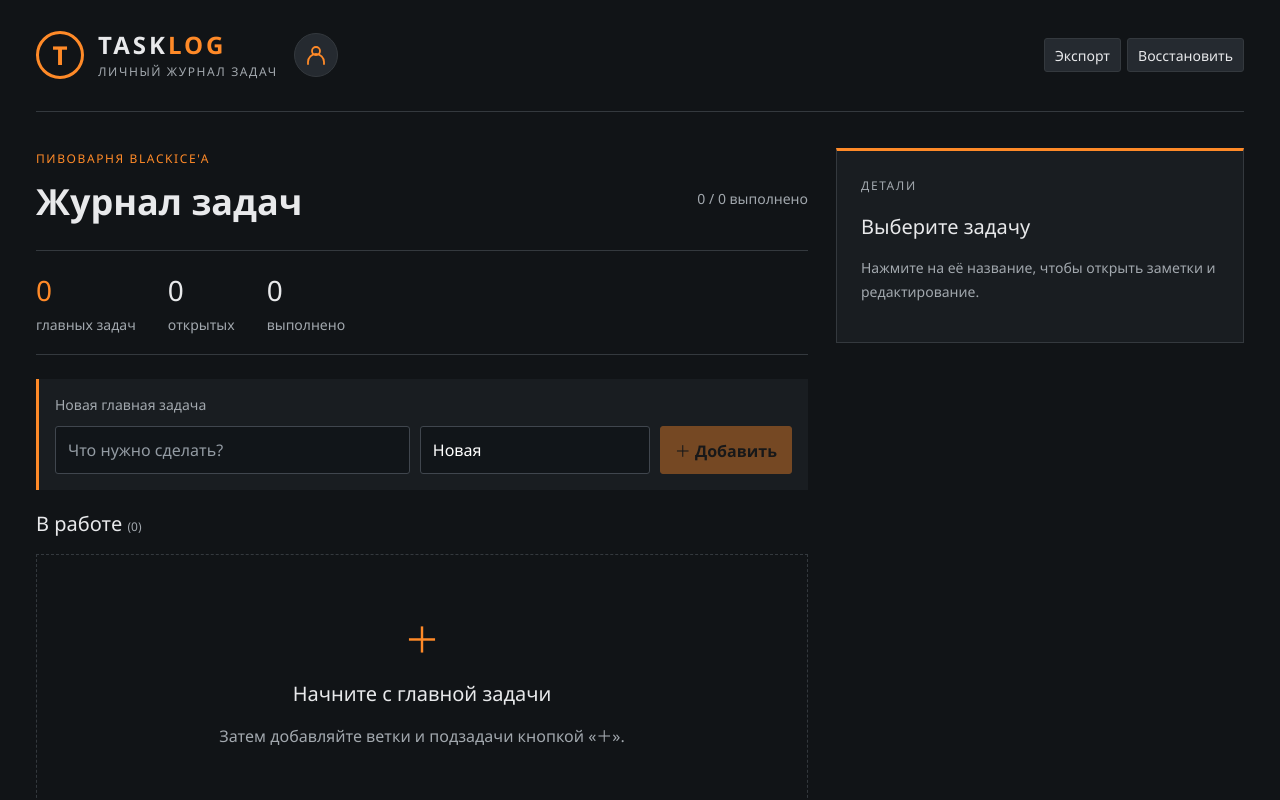
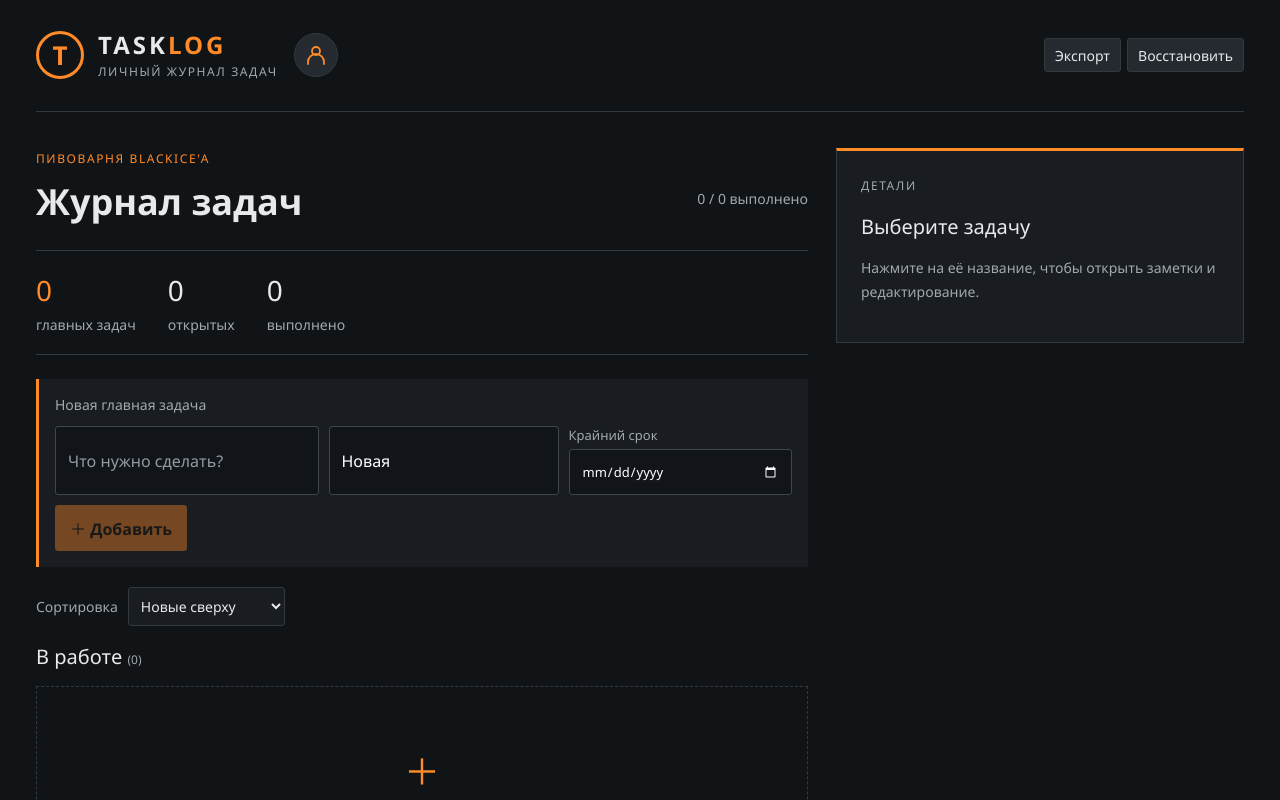
Before and after one commit to 7PurpleIce/task-log, a React (Vite) app: page / in a window 1280 px wide. Shown: the top 800 px of the page. Built offline with nearby package versions, Linux system fonts and the light colour scheme.

Commit message:
Add task deadlines, countdowns, sorting and overdue warnings; expose nickname editing

```diff
--- a/src/App.jsx
+++ b/src/App.jsx
@@ -33,6 +33,7 @@ function Workspace({ session, recovery, onRecovered }) {
   const [selectedId, setSelectedId] = useState(null);
   const [newTitle, setNewTitle] = useState("");
   const [newStatus, setNewStatus] = useState(DEFAULT_TASK_STATUS);
+  const [newDueDate, setNewDueDate] = useState("");
   const [parentId, setParentId] = useState(null);
   const [notice, setNotice] = useState("");
   const migrationPreferenceKey = "task-log:hide-local-notice:" + (session?.user.id || "local");
@@ -67,11 +68,12 @@ function Workspace({ session, recovery, onRecovered }) {
     event.preventDefault();
     if (!newTitle.trim() || blocked) return;
 
-    const id = await add(newTitle, parentId, newStatus);
+    const id = await add(newTitle, parentId, newStatus, newDueDate);
 
     if (id) {
       setNewTitle("");
       setNewStatus(DEFAULT_TASK_STATUS);
+      setNewDueDate("");
       setSelectedId(id);
     }
   }
@@ -217,6 +219,11 @@ function Workspace({ session, recovery, onRecovered }) {
                 onChange={event => setNewStatus(event.target.value)}
                 disabled={blocked}
               />
+              <label className="composer-deadline">Крайний срок
+                <input type="date" min="1000-01-01" max="9999-12-31"
+                  value={newDueDate} disabled={blocked}
+                  onChange={event => setNewDueDate(event.target.value)} />
+              </label>
               <button
                 type="submit"
                 className="primary"
--- a/src/components/TaskEditor.jsx
+++ b/src/components/TaskEditor.jsx
@@ -9,19 +9,21 @@ export default function TaskEditor({
   const [title, setTitle] = useState(task.title);
   const [notes, setNotes] = useState(task.notes);
   const [status, setStatus] = useState(getTaskStatus(task));
+  const [dueDate, setDueDate] = useState(task.dueDate || "");
   const [saved, setSaved] = useState(false);
   const [pending, setPending] = useState(false);
   const [dirty, setDirty] = useState(false);
-  const [baseline, setBaseline] = useState({ title: task.title, notes: task.notes, status: getTaskStatus(task) });
+  const [baseline, setBaseline] = useState({ title: task.title, notes: task.notes, status: getTaskStatus(task), dueDate: task.dueDate || null });
   useEffect(() => {
     if (!dirty) {
       setTitle(task.title);
       setNotes(task.notes);
       setStatus(getTaskStatus(task));
-      setBaseline({ title: task.title, notes: task.notes, status: getTaskStatus(task) });
+      setDueDate(task.dueDate || "");
+      setBaseline({ title: task.title, notes: task.notes, status: getTaskStatus(task), dueDate: task.dueDate || null });
     }
-  }, [task.title, task.notes, task.status, dirty]);
-  const remoteChanged = baseline.title !== task.title || baseline.notes !== task.notes || baseline.status !== getTaskStatus(task);
+  }, [task.title, task.notes, task.status, task.dueDate, dirty]);
+  const remoteChanged = baseline.title !== task.title || baseline.notes !== task.notes || baseline.status !== getTaskStatus(task) || baseline.dueDate !== (task.dueDate || null);
   const branch = branchIds(tasks, task.id);
 
   const descendants = tasks.filter(item =>
@@ -34,10 +36,10 @@ export default function TaskEditor({
     if (!title.trim() || pending || disabled) return;
     setPending(true);
     try {
-      const ok = await onUpdate(task.id, { title: title.trim(), notes, status: normalizeTaskStatus(status) }, baseline);
+      const ok = await onUpdate(task.id, { title: title.trim(), notes, status: normalizeTaskStatus(status), dueDate: dueDate || null }, baseline);
       setSaved(Boolean(ok));
       if (ok) {
-        setBaseline({ title: title.trim(), notes, status: normalizeTaskStatus(status) });
+        setBaseline({ title: title.trim(), notes, status: normalizeTaskStatus(status), dueDate: dueDate || null });
         setDirty(false);
       }
     } finally { setPending(false); }
@@ -81,6 +83,14 @@ export default function TaskEditor({
             setDirty(true);
           }}
         />
+
+        <label htmlFor="task-due-date">Крайний срок</label>
+        <input id="task-due-date" type="date" min="1000-01-01" max="9999-12-31"
+          value={dueDate} disabled={pending}
+          onChange={event => { setDueDate(event.target.value); setSaved(false); setDirty(true); }} />
+        {dueDate && <button type="button" disabled={pending}
+          onClick={() => { setDueDate(""); setSaved(false); setDirty(true); }}>Убрать срок</button>}
+        <p className="hint">До конца выбранного дня по времени вашего устройства.</p>
 
         <label htmlFor="task-notes">Заметки</label>
         <textarea
--- a/src/components/TaskSections.jsx
+++ b/src/components/TaskSections.jsx
@@ -1,14 +1,30 @@
-import React from "react";
+import React, { useEffect, useState } from "react";
 import TaskTree from "./TaskTree";
 import { tasksByStatus } from "../useTasks";
 
 export default function TaskSections({ tasks, onClearCompleted, ...treeProps }) {
+  const [sortOrder, setSortOrder] = useState("default");
+  const [now, setNow] = useState(() => new Date());
+  useEffect(() => {
+    const tick = () => setNow(new Date());
+    const timer = setInterval(tick, 30000);
+    window.addEventListener("focus", tick);
+    document.addEventListener("visibilitychange", tick);
+    return () => { clearInterval(timer); window.removeEventListener("focus", tick); document.removeEventListener("visibilitychange", tick); };
+  }, []);
   const active = tasksByStatus(tasks, false);
   const completed = tasksByStatus(tasks, true);
   return <>
+    <label className="deadline-sort">Сортировка
+      <select value={sortOrder} onChange={event => setSortOrder(event.target.value)}>
+        <option value="default">Новые сверху</option>
+        <option value="asc">Ближайший срок</option>
+        <option value="desc">Дальний срок</option>
+      </select>
+    </label>
     <section aria-labelledby="active-tasks-heading">
       <h2 id="active-tasks-heading">В работе <span className="count">({active.length})</span></h2>
-      <TaskTree {...treeProps} tasks={active}
+      <TaskTree {...treeProps} sortOrder={sortOrder} now={now} tasks={active}
         emptyTitle={tasks.length ? "Все задачи выполнены" : "Начните с главной задачи"}
         emptyDescription={tasks.length ? "Завершённые задачи находятся в разделе ниже." : "Затем добавляйте ветки и подзадачи кнопкой «＋»."} />
     </section>
@@ -29,7 +45,7 @@ export default function TaskSections({ tasks, onClearCompleted, ...treeProps })
           </svg>
         </button>
       </div>
-      <TaskTree {...treeProps} tasks={completed}
+      <TaskTree {...treeProps} sortOrder={sortOrder} now={now} tasks={completed}
         emptyTitle="Выполненных задач пока нет"
         emptyDescription="Отметьте задачу галочкой, и она появится здесь." />
     </section>
--- a/src/components/TaskTree.jsx
+++ b/src/components/TaskTree.jsx
@@ -1,9 +1,10 @@
+import { deadlineInfo, compareDeadlines } from "../deadlines";
 import { pinnedBranchIds } from "../useTasks";
 import { getTaskStatus } from "../taskStatuses";
 import React from "react";
 
 export default function TaskTree({
-  tasks, selectedId, onSelect, onUpdate, onAdd, disabled,
+  tasks, selectedId, onSelect, onUpdate, onAdd, disabled, sortOrder = "default", now = new Date(),
   emptyTitle = "Начните с главной задачи",
   emptyDescription = "Затем добавляйте ветки и подзадачи кнопкой «＋»."
 }) {
@@ -16,7 +17,7 @@ export default function TaskTree({
 
   const promoted = pinnedBranchIds(tasks);
   for (const siblings of children.values()) {
-    siblings.sort((a, b) => Number(promoted.has(b.id)) - Number(promoted.has(a.id)));
+    siblings.sort((a, b) => Number(promoted.has(b.id)) - Number(promoted.has(a.id)) || compareDeadlines(a, b, sortOrder));
   }
 
   const rows = [];
@@ -52,10 +53,11 @@ export default function TaskTree({
       {rows.map(({ task, depth }) => {
         const nested = children.get(task.id) || [];
 
+        const deadline = deadlineInfo(task, now);
         return (
           <div
             key={task.id}
-            className={`task-row ${selectedId === task.id ? "selected" : ""}`}
+            className={`task-row ${deadline?.overdue ? "overdue" : ""} ${selectedId === task.id ? "selected" : ""}`}
             style={{ marginLeft: depth * 24 }}
           >
             <button
@@ -84,6 +86,7 @@ export default function TaskTree({
               onClick={() => onSelect(task.id)}
             >
               <span className="task-name">{task.title}</span>
+              {deadline && <span className="task-deadline">{deadline.label}</span>}
             </button>
 
             {nested.length > 0 && (
@@ -96,6 +99,13 @@ export default function TaskTree({
               {getTaskStatus(task)}
             </span>
 
+            {deadline?.overdue && <span className="deadline-warning" role="img"
+              aria-label="Крайний срок истёк" title="Крайний срок истёк">
+              <svg width="20" height="20" viewBox="0 0 24 24" fill="none"
+                stroke="currentColor" strokeWidth="1.8" strokeLinecap="round" strokeLinejoin="round" aria-hidden="true">
+                <path d="M12 3 2 21h20L12 3ZM12 9v5M12 17h.01" />
+              </svg>
+            </span>}
             <button
               type="button"
               className="icon pin-task"
--- /dev/null
+++ b/src/deadlines.js
@@ -0,0 +1,43 @@
+export function validDueDate(value) {
+  if (value == null || value === "") return true;
+  if (typeof value !== "string" || !/^\d{4}-\d{2}-\d{2}$/.test(value)) return false;
+  const date = new Date(value + "T12:00:00");
+  return Number(value.slice(0, 4)) >= 1000 && Number(value.slice(0, 4)) <= 9999 &&
+    !Number.isNaN(date.getTime()) &&
+    date.getFullYear() === Number(value.slice(0, 4)) &&
+    date.getMonth() + 1 === Number(value.slice(5, 7)) &&
+    date.getDate() === Number(value.slice(8, 10));
+}
+const dayNumber = date => Date.UTC(date.getFullYear(), date.getMonth(), date.getDate()) / 86400000;
+
+export function deadlineInfo(task, now = new Date()) {
+  if (!task.dueDate || !validDueDate(task.dueDate)) return null;
+  const date = new Date(task.dueDate + "T12:00:00");
+  const days = dayNumber(date) - dayNumber(now);
+  const overdue = !task.done && days < 0;
+  let remaining = "";
+  if (!task.done) {
+    if (days === 0) remaining = "сегодня";
+    else if (days === 1) remaining = "завтра";
+    else if (days < 0) remaining = "просрочено на " + Math.abs(days) + " дн.";
+    else {
+      let months = (date.getFullYear() - now.getFullYear()) * 12 + date.getMonth() - now.getMonth();
+      const anchorFor = count => {
+        const anchor = new Date(now.getFullYear(), now.getMonth() + count, 1, 12);
+        const lastDay = new Date(anchor.getFullYear(), anchor.getMonth() + 1, 0).getDate();
+        anchor.setDate(Math.min(now.getDate(), lastDay));
+        return anchor;
+      };
+      if (dayNumber(anchorFor(months)) > dayNumber(date)) months--;
+      const rest = dayNumber(date) - dayNumber(anchorFor(months));
+      remaining = months > 0 ? months + " мес." + (rest ? " " + rest + " дн." : "") : days + " дн.";
+    }
+  }
+  return { overdue, label: date.toLocaleDateString("ru-RU") + (remaining ? " (" + remaining + ")" : "") };
+}
+
+export function compareDeadlines(a, b, order) {
+  if (order === "default") return 0;
+  if (!a.dueDate || !b.dueDate) return Number(!a.dueDate) - Number(!b.dueDate);
+  return a.dueDate.localeCompare(b.dueDate) * (order === "desc" ? -1 : 1);
+}
--- a/src/styles.css
+++ b/src/styles.css
@@ -356,3 +356,16 @@ header > .backup-actions > button {
 
 .pin-task { display: grid; place-items: center; min-height: 32px; color: var(--muted); }
 .pin-task[aria-pressed="true"] { color: var(--orange); background: #34251d; }
+
+.composer-deadline { flex: 1 1 180px; font-size: 13px; color: var(--muted); }
+.composer-deadline input { display: block; margin-top: 5px; }
+.deadline-sort { display: flex; align-items: center; flex-wrap: wrap; gap: 10px; font-size: 14px; color: var(--muted); }
+.deadline-sort select { font: inherit; padding: 8px; background: var(--panel); color: #e8e9eb; border: 1px solid var(--line); border-radius: 3px; }
+.task-deadline { display: block; margin-top: 4px; font-size: 12px; color: var(--muted); }
+.deadline-warning { display: grid; place-items: center; flex-shrink: 0; color: #ff6868; }
+.task-row.overdue:hover { border-color: #ff6868; background: #302023; }
+.task-row.overdue .task-title:hover:not(:disabled),
+.task-row.overdue button:hover:not(:disabled) { color: #ff6868; border-color: #ff6868; }
+.task-row.overdue :focus-visible { outline-color: #ff6868; }
+.task-row.overdue .task-deadline { color: #ff8d8d; }
+@media (max-width: 560px) { .composer-deadline { flex: none; width: 100%; } }
--- a/src/useCloudTasks.js
+++ b/src/useCloudTasks.js
@@ -100,7 +100,7 @@ export default function useCloudTasks(owner) {
     }
   }
 
-  async function add(title, parentId = null, status = DEFAULT_TASK_STATUS) {
+  async function add(title, parentId = null, status = DEFAULT_TASK_STATUS, dueDate = null) {
     if (!title.trim()) return null;
     if (parentId !== null && !doc.tasks.some(t => t.id === parentId)) {
       setError("Родительская задача удалена. Выберите другую.");
@@ -108,7 +108,7 @@ export default function useCloudTasks(owner) {
     }
     const id = crypto.randomUUID();
     const next = doc.tasks.map(t => t.id === parentId ? { ...t, collapsed: false } : t);
-    next.unshift({ id, parentId, title: title.trim(), notes: "", status: normalizeTaskStatus(status), done: false,
+    next.unshift({ id, parentId, title: title.trim(), notes: "", status: normalizeTaskStatus(status), dueDate: dueDate || null, done: false,
       collapsed: false, createdAt: new Date().toISOString() });
     return await commit(next) ? id : null;
   }
@@ -116,9 +116,9 @@ export default function useCloudTasks(owner) {
   async function update(id, changes, original) {
     const task = doc.tasks.find(t => t.id === id);
     if (!task) { setError("Задача уже удалена."); return false; }
-    if (original && (original.title !== task.title || original.notes !== task.notes || getTaskStatus(original) !== getTaskStatus(task))) {
+    if (original && (original.title !== task.title || original.notes !== task.notes || getTaskStatus(original) !== getTaskStatus(task) || (original.dueDate || null) !== (task.dueDate || null))) {
       logEvent("conflict", "warn");
-      setError("Название, заметки или статус изменены на другом устройстве. Скопируйте свой черновик, затем нажмите «Загрузить актуальное».");
+      setError("Название, заметки, статус или срок изменены на другом устройстве. Скопируйте свой черновик, затем нажмите «Загрузить актуальное».");
       return false;
     }
     return commit(applyTaskChanges(doc.tasks, id, changes));
--- a/src/useTasks.js
+++ b/src/useTasks.js
@@ -1,3 +1,4 @@
+import { validDueDate } from "./deadlines";
 import { MAX_TASK_STATUS_LENGTH, DEFAULT_TASK_STATUS, normalizeTaskStatus } from "./taskStatuses";
 import { logEvent, logError } from "./diagnostics";
 import { useState } from "react";
@@ -81,6 +82,7 @@ export function validate(data) {
       !task.title.trim() ||
       typeof task.notes !== "string" ||
       typeof task.done !== "boolean" ||
+      !validDueDate(task.dueDate) ||
       (task.pinned !== undefined && typeof task.pinned !== "boolean") ||
       (task.status !== undefined && (typeof task.status !== "string" || !task.status.trim() || task.status.length > MAX_TASK_STATUS_LENGTH)) ||
       typeof task.collapsed !== "boolean" ||
@@ -154,7 +156,7 @@ export default function useTasks() {
     }
   }
 
-  function add(title, parentId = null, status = DEFAULT_TASK_STATUS) {
+  function add(title, parentId = null, status = DEFAULT_TASK_STATUS, dueDate = null) {
     const id = crypto.randomUUID();
 
     const next = tasks.map(task =>
@@ -165,7 +167,7 @@ export default function useTasks() {
       id,
       parentId,
       title: title.trim(),
-      notes: "", status: normalizeTaskStatus(status),
+      notes: "", status: normalizeTaskStatus(status), dueDate: dueDate || null,
       done: false,
       collapsed: false,
       createdAt: new Date().toISOString()
```
Also changed, not shown: src/components/AccountPanel.jsx (+6 -1 lines).
